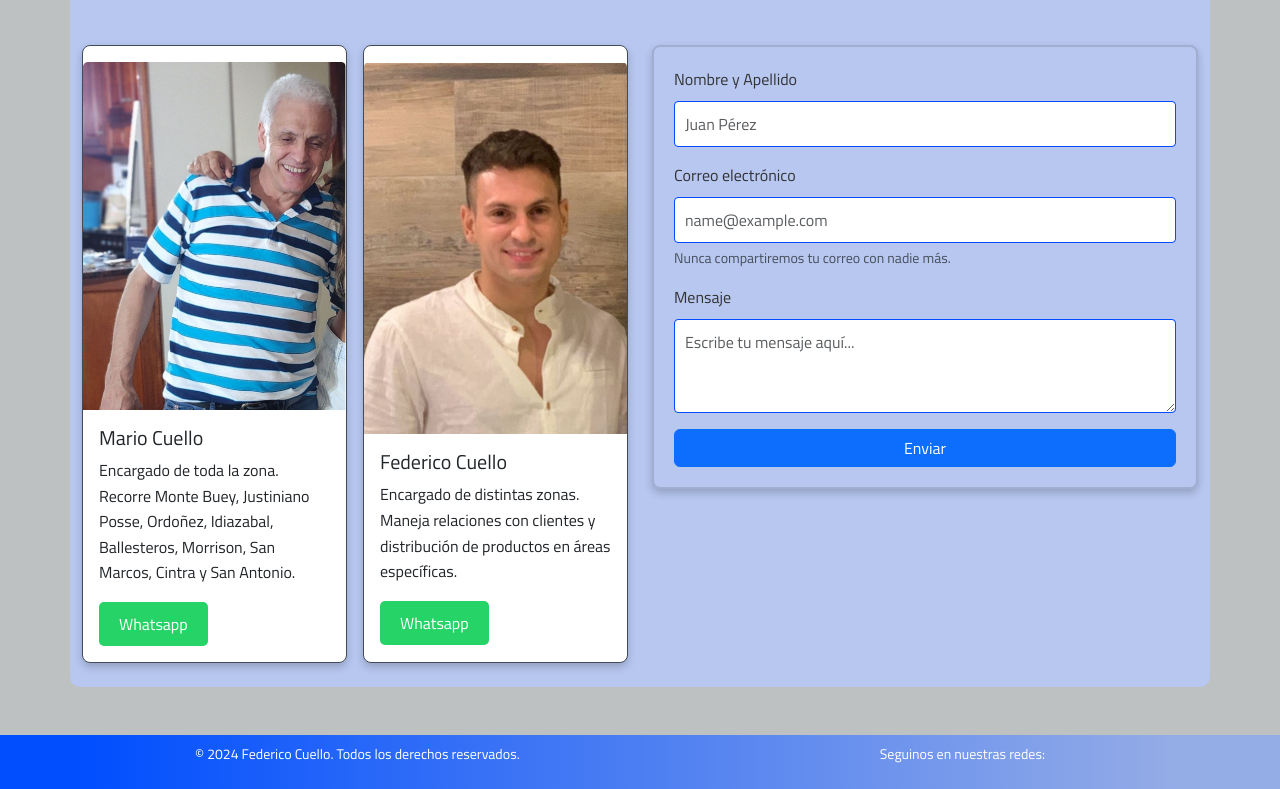
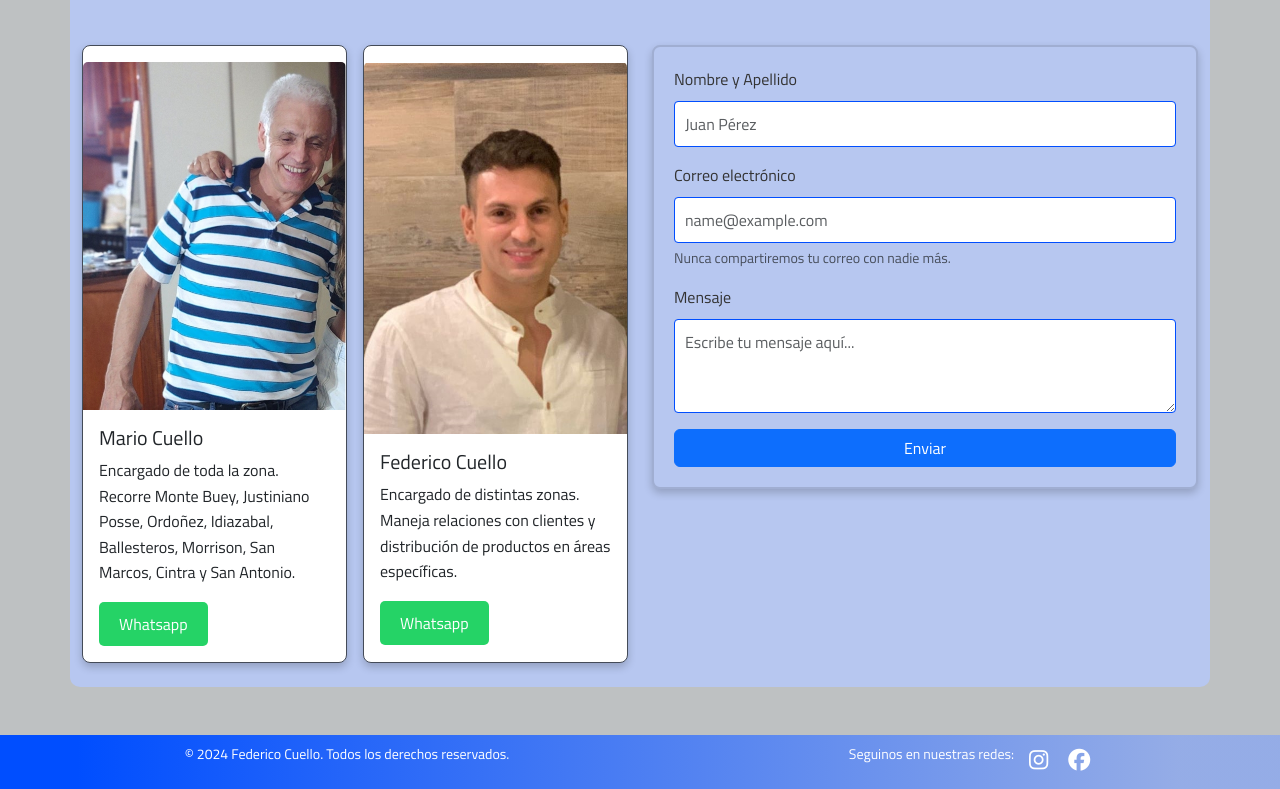
Before and after one commit to Fede-Cuello/2da-entrega-abfe-web, a website: page html/contacto.html in a window 1280 px wide. Shown: the part 337-1126 px from the top of the page. Drawn offline with nearby package versions, Linux system fonts and the light colour scheme.

Commit message:
iconos de redes sociales

```diff
--- a/html/contacto.html
+++ b/html/contacto.html
@@ -22,6 +22,8 @@
       <link rel="stylesheet" href="../css/main.css">
         <!--Favicono -->
       <link rel="icon" type="image/png" href="../assets/favicon-32x32.png">
+      <!--Font Awesome -->
+      <link rel="stylesheet" href="https://cdnjs.cloudflare.com/ajax/libs/font-awesome/6.5.1/css/all.min.css">
       </head>
 <body>
     <header>
```
Also changed, not shown: index.html (+2 -0 lines).
